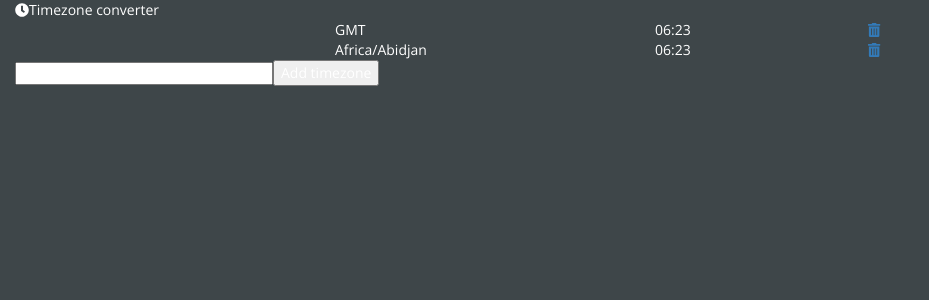
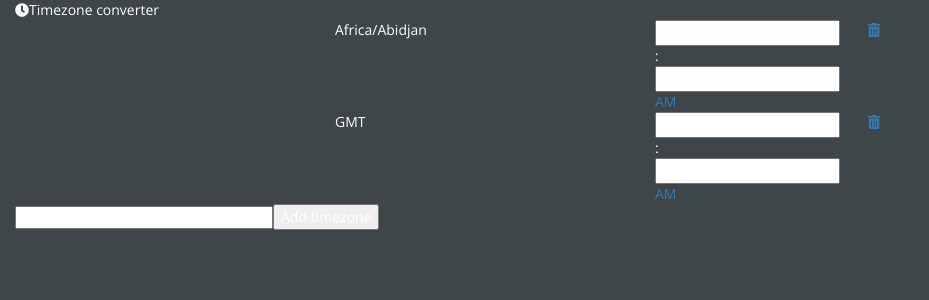
Before and after one commit to szymonkups/timezones, a React (Create React App) app: page / in a window 1280 px wide. Shown: the top 300 px of the page, without its empty margins (0-929 px from the left). Built offline with nearby package versions, Linux system fonts and the light colour scheme.

Commit message:
Added all time update after change in single timezone.

```diff
--- /dev/null
+++ b/src/actions/time.js
@@ -0,0 +1,6 @@
+export function setNew( newTime ) {
+	return {
+		type: 'SET_NEW_TIME',
+		newTime
+	}
+}
--- a/src/components/Timezone/Timezone.css
+++ b/src/components/Timezone/Timezone.css
@@ -17,9 +17,34 @@
 
 :local .time {
 	height: 40px;
-	text-align: center;
 	font-size: 26px;
 	background-color: #23a96e;
+	padding: 0;
+}
+
+:local .time > input {
+	background-color: transparent;
+	border: none;
+	height: 40px;
+	width: 40%;
+	outline: none;
+}
+
+:local input.hours {
+	text-align: right;
+}
+
+:local input.minutes {
+	width: 20%;
+}
+
+:local .period, :local .period:hover, :local .period:visited, :local .period:active, :local .period:link {
+	color: white;
+	text-decoration: none;
+	display: inline-block;
+	width: 10%;
+	cursor: pointer;
+	user-select: none;
 }
 
 :local .button {
--- a/src/components/Timezone/Timezone.js
+++ b/src/components/Timezone/Timezone.js
@@ -1,9 +1,74 @@
-import React from 'react';
-import { getTimeInZone } from '../../utils/timezones';
+import React, { Component }  from 'react';
+import { getTimeInZone, getTimeString } from '../../utils/timezones';
 import styles from './Timezone.css';
 
-export default props => {
+export default class Timezone extends Component {
+	state = {};
+
+	onInputBlur = () => {
+		this.handleTimeChange( null, null, null );
+	};
+
+	onPeriodToggle = () => {
+		const currentPeriod = this.state.period;
+		const newPeriod = currentPeriod === 'AM' ? 'PM' : 'AM';
+		this.setState( { period: newPeriod } );
+
+		this.handleTimeChange( null, null, newPeriod );
+	};
+
+	handleTimeChange( newHours, newMinutes, newPeriod ) {
+		const newTimeString = getTimeString(
+			newHours || this.state.hours,
+			newMinutes || this.state.minutes,
+			newPeriod || this.state.period,
+			this.props.name
+		);
+
+		this.props.onTimeChange( newTimeString  );
+	}
+
+	onHourChange = event => {
+		const newValue = event.target.value;
+		const newIntValue = parseInt( newValue, 10 );
+
+		if ( isNaN( newIntValue ) || newIntValue > 12 || newIntValue < 1 ) {
+			return;
+		}
+
+		this.setState( {
+			hours: event.target.value
+		} );
+	};
+
+	onMinutesChange = event => {
+		const newValue = event.target.value;
+		const newIntValue = parseInt( newValue, 10 );
+
+		if ( isNaN( newIntValue ) || newIntValue > 59 || newIntValue < 0 ) {
+			return;
+		}
+
+		this.setState( {
+			minutes: event.target.value
+		} );
+	};
+
+	static getDerivedStateFromProps( nextProps ) {
+		const timeInZone = getTimeInZone( nextProps.time, nextProps.name );
+		const hours = timeInZone.format( 'hh' );
+		const minutes = timeInZone.format( 'mm' );
+		const period = timeInZone.format( 'A' );
+
+		return {
+			hours, minutes, period
+		};
+	}
+
+	render() {
+		const props = this.props;
 		const remove = () => props.onRemove( props.name );
+		const { hours, minutes, period } = this.state;
 
 		return (
 			<li className="row ">
@@ -13,7 +78,10 @@ export default props => {
 							{ props.name }
 						</div>
 						<div className={ 'col-sm-4 col-xs-10 ' + styles.time }>
-						{ getTimeInZone( props.time, props.name ) }
+							<input maxLength="2" className={ styles.hours } type="text" value={ hours } onChange={ this.onHourChange } onBlur={ this.onInputBlur } />
+							:
+							<input maxLength="2" className={styles.minutes} type="text" value={ minutes } onChange={ this.onMinutesChange } onBlur={ this.onInputBlur } />
+							<a className={ styles.period } onClick={ this.onPeriodToggle }>{ period }</a>
 						</div>
 						<a className={ 'col-sm-2 col-xs-2 ' + styles.button } onClick={ remove } >
 							<i className="fas fa-trash-alt"></i>
@@ -22,4 +90,5 @@ export default props => {
 				</div>
 			</li>
 		);
-};
+	}
+}
--- a/src/components/TimezoneList/TimezoneList.js
+++ b/src/components/TimezoneList/TimezoneList.js
@@ -5,7 +5,7 @@ import styles from './TimezoneList.css';
 
 export default props => {
 	const timezones = props.timezones.map( timezone =>
-		<Timezone onRemove={ props.onRemove } key={ timezone } name={ timezone } time={ props.time } />
+		<Timezone onRemove={ props.onRemove } onTimeChange={ props.onTimeChange } key={ timezone } name={ timezone } time={ props.time } />
 	);
 
 	return (
--- a/src/containers/App/App.js
+++ b/src/containers/App/App.js
@@ -6,6 +6,7 @@ import TimezoneList from '../../components/TimezoneList/TimezoneList';
 import Header from '../../components/Header/Header'
 
 import { add as addTimezone, remove as removeTimezone } from './../../actions/timezones';
+import { setNew as setNewTime, } from './../../actions/time';
 import { getAllTimezones } from '../../utils/timezones';
 const zones = getAllTimezones();
 
@@ -14,7 +15,7 @@ class App extends Component {
 		selectedTimezone: zones[ 0 ]
 	};
 
-	onTimezoneChange = ( event ) => {
+	onTimezoneChange = event => {
 		this.setState( {
 			selectedTimezone: event.target.value
 		} )
@@ -29,6 +30,10 @@ class App extends Component {
 		this.props.removeTimezone( name );
 	};
 
+	onTimeChange = time => {
+		this.props.setNewTime( time );
+	};
+
 	render() {
 		const currentTime = this.props.currentTime;
 		const selectedTimezones = this.props.selectedTimezones;
@@ -41,7 +46,12 @@ class App extends Component {
 		return (
 			<div className="container-fluid">
 				<Header />
-				<TimezoneList timezones={ selectedTimezones } time={ currentTime } onRemove={ this.onTimezoneRemove }/>
+				<TimezoneList
+					timezones={ selectedTimezones }
+					time={ currentTime }
+					onRemove={ this.onTimezoneRemove }
+					onTimeChange={ this.onTimeChange }
+				/>
 				<form onSubmit={ this.onTimezoneAdd }>
 					<select value={ this.state.selectedTimezone } onChange={ this.onTimezoneChange } >
 						{ allTimezones }
@@ -60,7 +70,8 @@ const mapStateToProps = state => ( {
 
 const mapDispatchToProps = dispatch => ( {
 	addTimezone: bindActionCreators( addTimezone, dispatch ),
-	removeTimezone: bindActionCreators( removeTimezone, dispatch )
+	removeTimezone: bindActionCreators( removeTimezone, dispatch ),
+	setNewTime: bindActionCreators( setNewTime, dispatch )
 } );
 
 export default connect( mapStateToProps, mapDispatchToProps )( App );
--- a/src/reducers/time.js
+++ b/src/reducers/time.js
@@ -1,8 +1,12 @@
 import { getCurrentTime } from '../utils/timezones';
 
-export default function timezones( state, action ) {
+export default function time( state, action ) {
 	if ( state === undefined ) {
 		return getCurrentTime();
+	}
+
+	if ( action.type === 'SET_NEW_TIME' ) {
+		return action.newTime;
 	}
 
 	// Return same state if no action is matched.
--- a/src/reducers/timezones.js
+++ b/src/reducers/timezones.js
@@ -4,8 +4,8 @@ export default function timezones( state, action ) {
 	// If state is undefined initially - return an array with default timezones: GMT and user's.
 	if ( state === undefined ) {
 		return [
-			'GMT',
-			getUserTimezone()
+			getUserTimezone(),
+			'GMT'
 		];
 	}
 
--- a/src/utils/timezones.js
+++ b/src/utils/timezones.js
@@ -24,9 +24,13 @@ export function getCurrentTime() {
 }
 
 export function getTimeInZone( time, zone ) {
-	return moment( time ).tz( zone ).format( 'HH:mm' );
+	return moment( time ).tz( zone );
 }
 
 export function getAllTimezones() {
 	return moment.tz.names();
 }
+
+export function getTimeString( hours, minutes, period, timezone ) {
+	return moment.tz( `${ hours } ${ minutes } ${ period }`, 'hh mm A', timezone ).format();
+}
```
Lines whose indentation alone changed are shown as unchanged.
